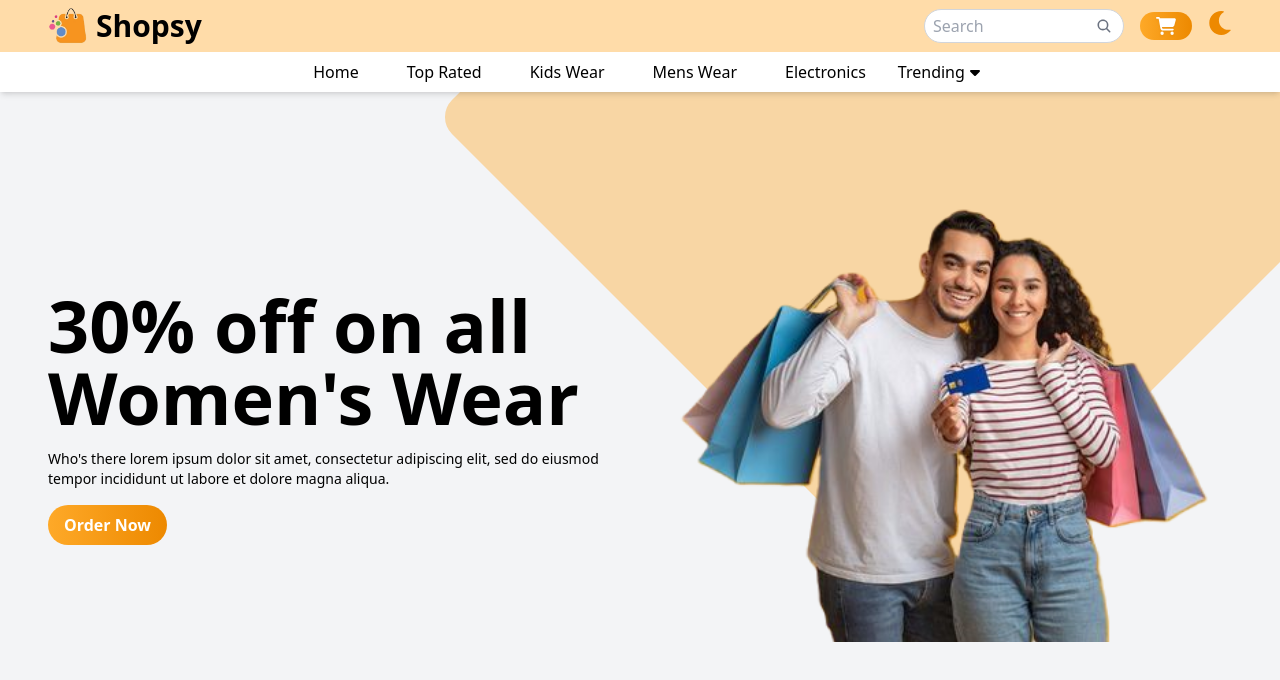
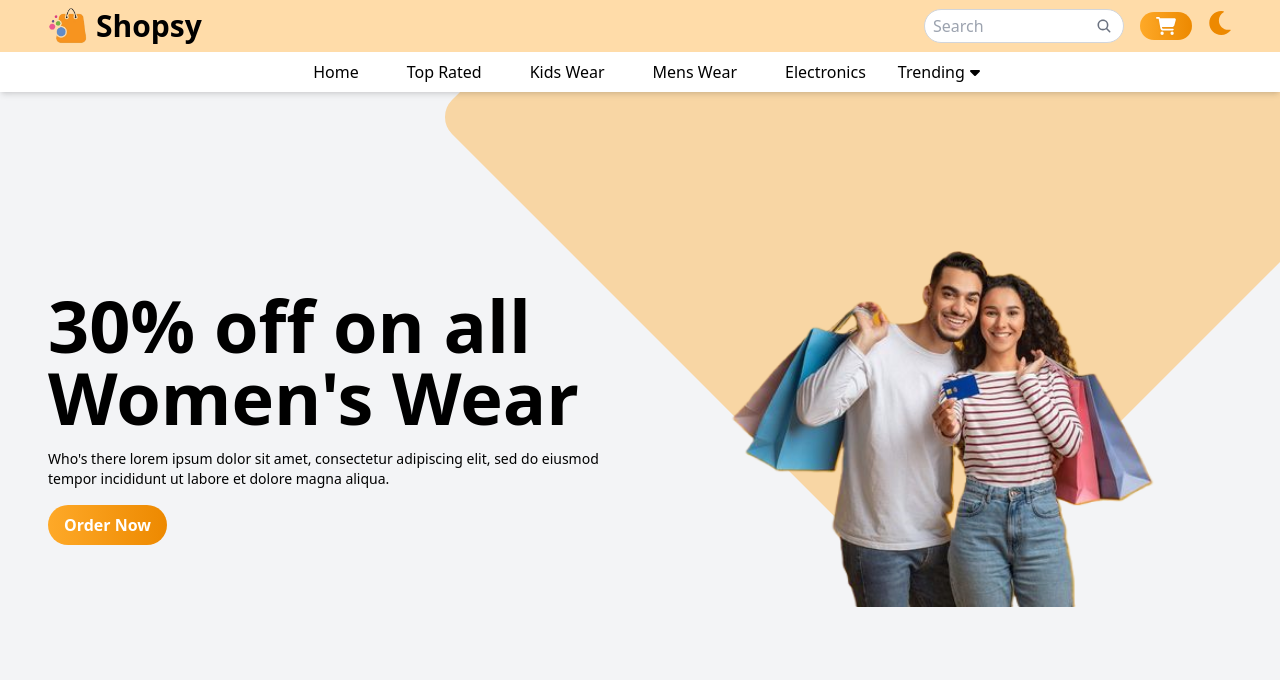
Before and after one commit to Mariem213/Shopping-E_Commerce, a React (Vite) app: page / in a window 1280 px wide. Shown: the top 680 px of the page. Built offline with nearby package versions, Linux system fonts and the light colour scheme.

Commit message:
Finish Navbar + Header

```diff
--- a/src/components/Header.jsx
+++ b/src/components/Header.jsx
@@ -100,7 +100,7 @@ const Header = () => {
                                                 alt='Carousel Images'
                                                 className='
                                                     w-[300px] h-[300px] sm:h-[450px] sm:w-[450px]
-                                                    sm:scale-125 lg:scale-120
+                                                    sm:scale-125 lg:scale-120 md:scale-100
                                                     object-contain
                                                     mx-auto'
                                             />
```
